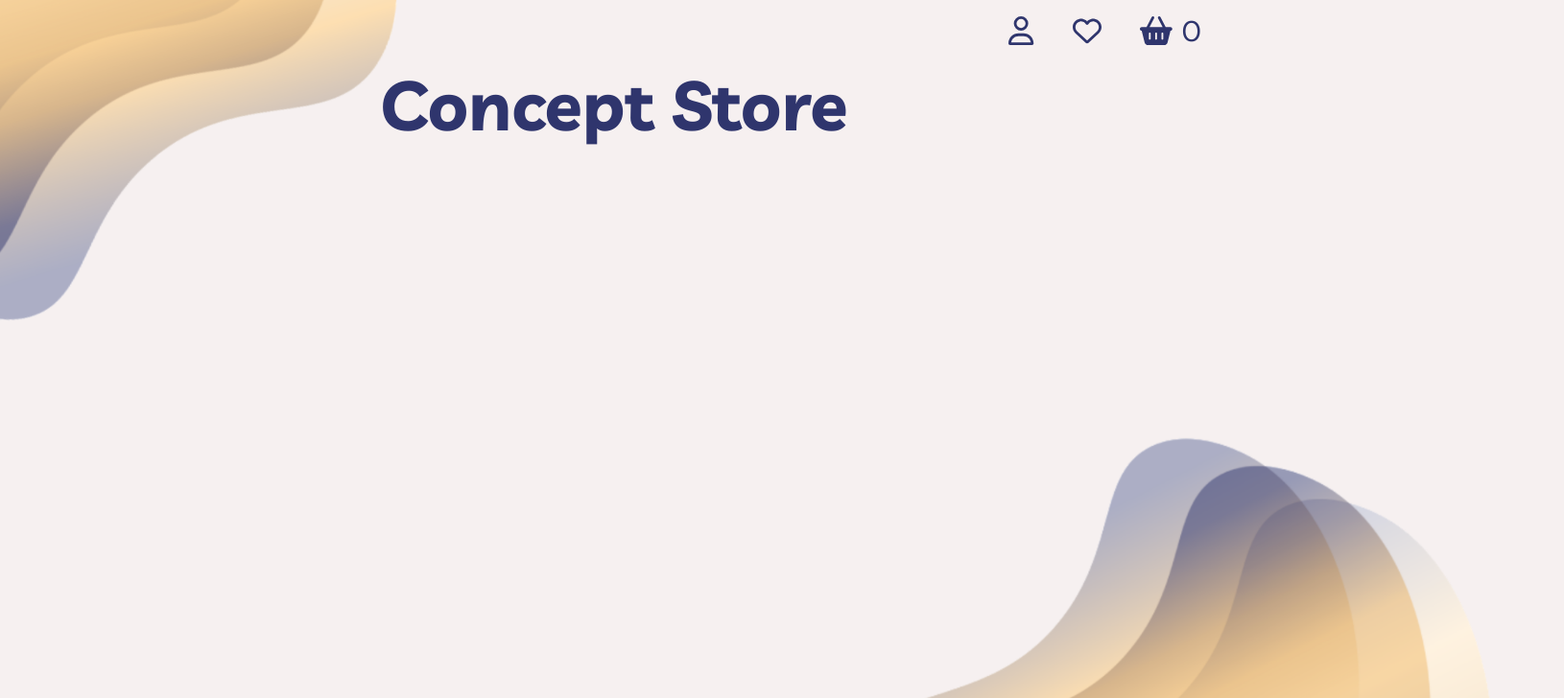
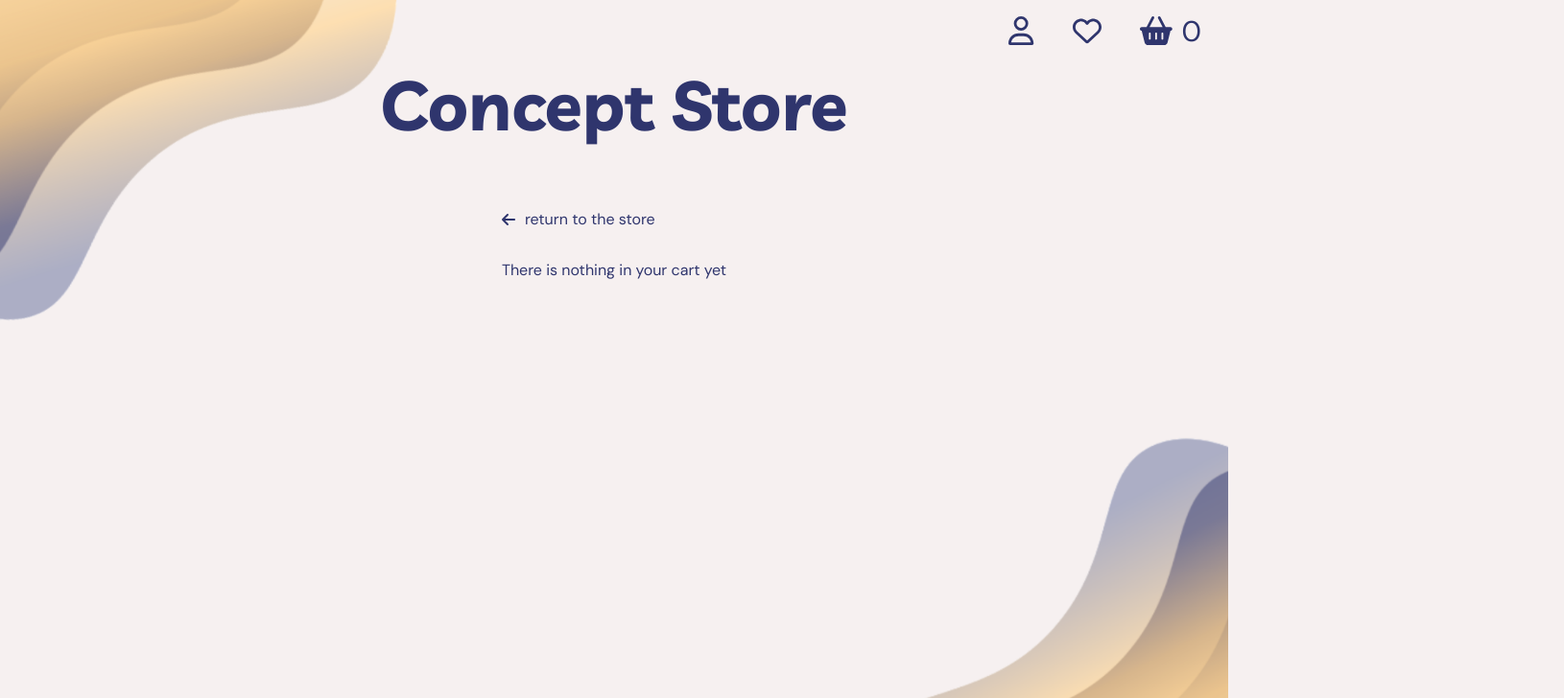
Before and after one commit to MarionThome/conceptshop-frontend, a Next.js app: page /cart in a window 1280 px wide. Shown: the top 728 px of the page at 96% size, 1630 px wide, since content can reach past the window. Built offline with nearby package versions, Linux system fonts and the light colour scheme.

Commit message:
cart page css style + recap component

```diff
--- a/components/Cart.js
+++ b/components/Cart.js
@@ -1,24 +1,30 @@
 import Bubble from "./Bubble";
 import NavBar from "./NavBar";
+import ProductInCart from "./ProductInCart";
+import Recap from "./Recap";
 import styles from "../styles/Cart.module.css";
 import { useSelector } from "react-redux";
 import { useRouter } from "next/router";
-import ProductInCart from "./ProductInCart";
 import { useEffect, useState } from "react";
+import { FontAwesomeIcon } from "@fortawesome/react-fontawesome";
+import { faArrowLeft } from "@fortawesome/free-solid-svg-icons";
 
 export default function Cart() {
-    const cart = useSelector((state) => state.products.value.productsInCart);
-    const [products, setProducts] = useState([])
+  const router = useRouter();
+  const cart = useSelector((state) => state.products.value.productsInCart);
+  const [products, setProducts] = useState([]);
 
-    console.log(cart)
+  console.log(cart);
 
-    useEffect(() => {
-        setProducts(cart.map((item, i) => {
-            if(item.quantity > 0){
-                return <ProductInCart data={item} key={i}/>
-            }
-        }))
-    }, [cart])
+  useEffect(() => {
+    setProducts(
+      cart.map((item, i) => {
+        if (item.quantity > 0) {
+          return <ProductInCart data={item} key={i} />;
+        }
+      })
+    );
+  }, [cart]);
 
   return (
     <main className={styles.main}>
@@ -26,11 +32,31 @@ export default function Cart() {
       <NavBar />
       <div className={styles.content}>
         <h1> Concept Store</h1>
-        <div>
+        <div style={{zIndex : 1000}}>
+          <div style={{ display: "flex", alignItems: "center" }}>
+            <FontAwesomeIcon
+              icon={faArrowLeft}
+              style={{ marginRight: "10px" }}
+            />
+            <p
+              style={{ cursor: "pointer" }}
+              onClick={() => {
+                router.push("/shop");
+              }}
+            >
+              return to the store
+            </p>
+          </div>
+          <div className={styles.cartAndRecap}>
             <div>
-                {products}
+              {cart.length > 0 ? (
+                products
+              ) : (
+                <p> There is nothing in your cart yet </p>
+              )}
             </div>
-            <div></div>
+            {cart.length > 0 && <Recap/>}
+          </div>
         </div>
       </div>
       <Bubble
--- a/components/CartModal.js
+++ b/components/CartModal.js
@@ -17,7 +17,7 @@ export default function CartModal(props) {
         <div className={styles.modalWrapper}>
             <p>Thank you ! <span>{props.name}</span>  has been added to your cart !</p>
             <div className={styles.buttons}>
-                <Button name = "Continue shopping" padding={"10px 20px"} backgroundColor={"white"} color={"#2f356d"} handleClick={handleGoToShop}/>
+                <Button name = "Continue shopping" padding={"10px 20px"} backgroundColor={"#d4a054"} color={"white"} handleClick={handleGoToShop}/>
                 <Button name = "Go to cart" padding={"10px 20px"} handleClick={handleGoToCart}/>
             </div>
         </div>
--- a/components/NavBar.js
+++ b/components/NavBar.js
@@ -35,9 +35,7 @@ const router = useRouter()
             style={{ marginRight: "10px" }}
             onClick={() => router.push("/cart")}
           />
-        <p style={{ marginRight: "20px" }}>{cart.length > 0 ? cart.reduce((accumulator, currentValue) =>{
-            return accumulator + currentValue.quantity
-        }, 0) : 0}</p>
+        <p style={{ marginRight: "20px" }}> {cart.length}</p>
       </div>
     </div>
   );
--- a/components/Product.js
+++ b/components/Product.js
@@ -18,8 +18,10 @@ export default function Product() {
   );
 
   const  handleClick = () => {
-    dispatch(addProductToCart({...productSelected, quantity : 1}))
-    setModalVisible(true)
+    if(productSelected !== null){
+      dispatch(addProductToCart({...productSelected, quantity : 1}))
+      setModalVisible(true)
+    }
   }
 
 
--- a/components/ProductInCart.js
+++ b/components/ProductInCart.js
@@ -2,6 +2,7 @@ import Button from "./Button";
 import { useDispatch } from "react-redux";
 import { selectProductToShow , removeProductFromCart } from "../reducers/products";
 import { useRouter } from "next/router";
+import styles from "../styles/ProductInCart.module.css"
 
 export default function ProductInCart(props){
     const dispatch = useDispatch()
@@ -15,13 +16,13 @@ export default function ProductInCart(props){
         dispatch(removeProductFromCart(props.data.name))
     }
 
-    console.log("YO",props.data.image)
-
-    return (<div>
+    return (
+    <div className={styles.productInCartContainer}>
         <img src={props.data.image} style={{cursor : "pointer"}} onClick={() => handleImgClick(props.data)}/>
-        <div>
-        <p>{props.data.name} (x {props.data.quantity})</p>
+        <div className={styles.productNameAndButton}>
+        <h2>{props.data.name} (x {props.data.quantity})</h2>
         <Button name ={"Remove"} padding={"10px 20px"} handleClick={handleRemove}/>
         </div>
-    </div>)
+    </div>
+    )
 }
--- /dev/null
+++ b/components/Recap.js
@@ -0,0 +1,38 @@
+
+import { useEffect, useState } from "react"
+import { useSelector } from "react-redux";
+import Button from "./Button";
+import styles from "../styles/Recap.module.css"
+
+export default function Recap(){
+    const [recapList, setRecapList] = useState([])
+    const [totalPrice, setTotalPrice] = useState(0)
+    const cart = useSelector((state) => state.products.value.productsInCart);
+
+    useEffect(() => {
+        setRecapList(cart.map((e) => {
+            if(e.quantity > 0){
+                return (
+                    <div>
+                        <h3>{e.name} (x{e.quantity})</h3>
+                        <p>{e.quantity * e.price} €</p>
+                    </div>
+                )
+            }
+        }))
+        cart.length > 0 && setTotalPrice(cart.reduce((acc, item) => {return (item.price * item.quantity) + acc}, 0))
+    }, [cart])
+
+    console.log("TOTAL", totalPrice)
+    return(
+        <div className={styles.recapContent}>
+            <h1> Recap </h1>
+            <div>
+                {cart.length > 0 && recapList}
+            </div>
+            <h2>Total</h2>
+            <p> {totalPrice} € </p>
+            <Button name ={"Buy"} padding={"10px 50px"} backgroundColor={"#d4a054"} color={"white"} />
+        </div>
+    )
+}
--- a/styles/Cart.module.css
+++ b/styles/Cart.module.css
@@ -1,3 +1,9 @@
+.main{
+  min-height: 100vh;
+  position: relative;
+  overflow: hidden;
+}
+
 .content h1{
     font-size: 4.5rem;
     margin-top: 0;
@@ -10,3 +16,7 @@
     flex-direction: column;
     align-items: center;
 }
+
+.cartAndRecap{
+  display: flex;
+}
--- /dev/null
+++ b/styles/ProductInCart.module.css
@@ -0,0 +1,18 @@
+.productInCartContainer{
+    background-color: white;
+    display: flex;
+    max-width: 80%;
+    align-items: center;
+    margin-bottom: 2rem;
+    border-radius: 50px;
+    box-shadow: rgba(0, 0, 0, 0.15) 1.95px 1.95px 2.6px;
+}
+
+.productNameAndButton{
+    display: flex;
+    flex-direction: column;
+    justify-content: space-between;
+}
+.productInCartContainer img {
+    width: 50%;
+}
--- /dev/null
+++ b/styles/Recap.module.css
@@ -0,0 +1,13 @@
+.recapContent{
+    background-color: white;
+    height: 100%;
+    padding: 2rem;
+    border-radius: 50px;
+    box-shadow: rgba(0, 0, 0, 0.15) 1.95px 1.95px 2.6px;
+}
+
+.recapContent h1{
+    font-size: 3rem;
+    font-family: "DM Sans";
+    font-weight: 500;
+}
```
